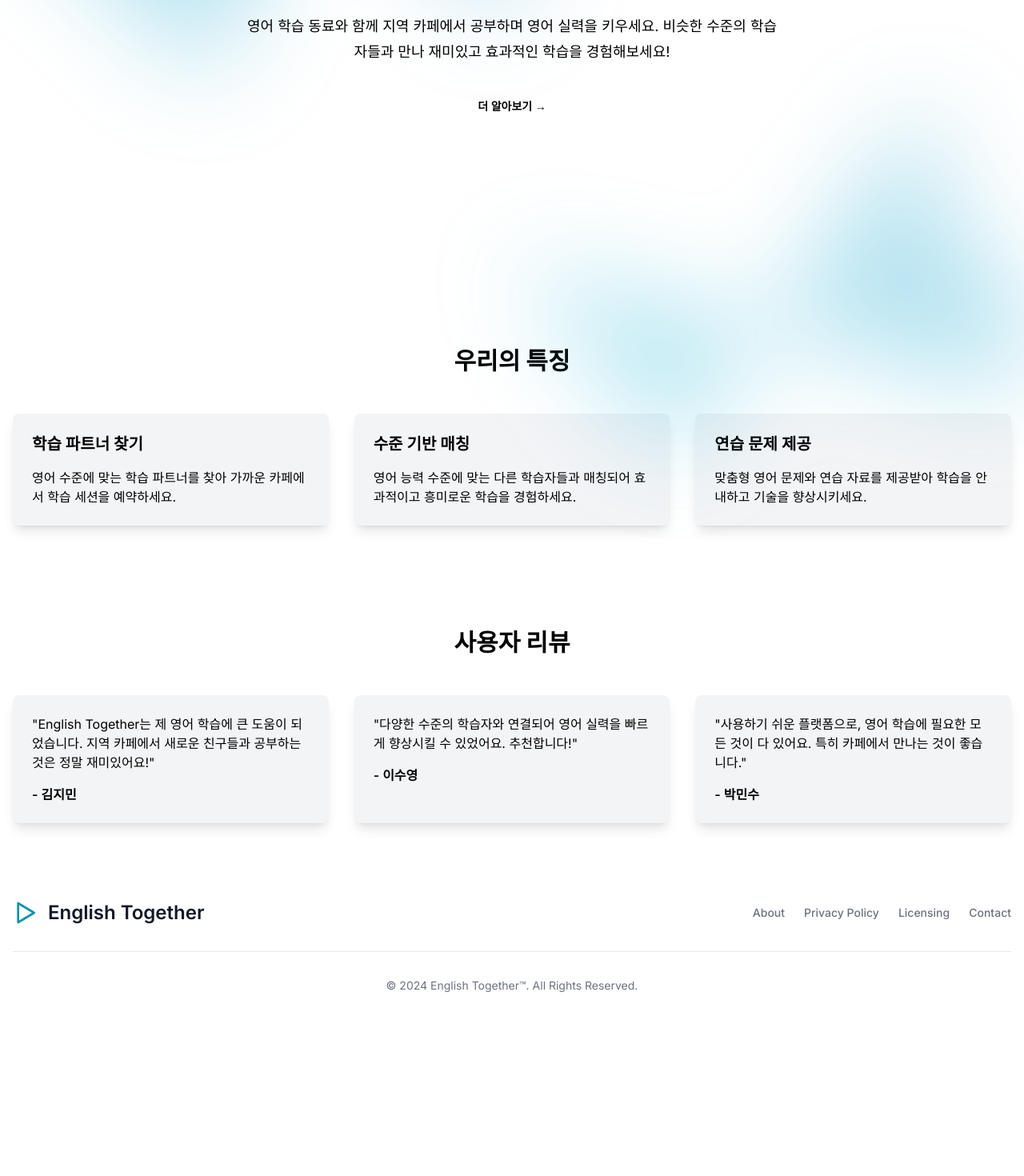
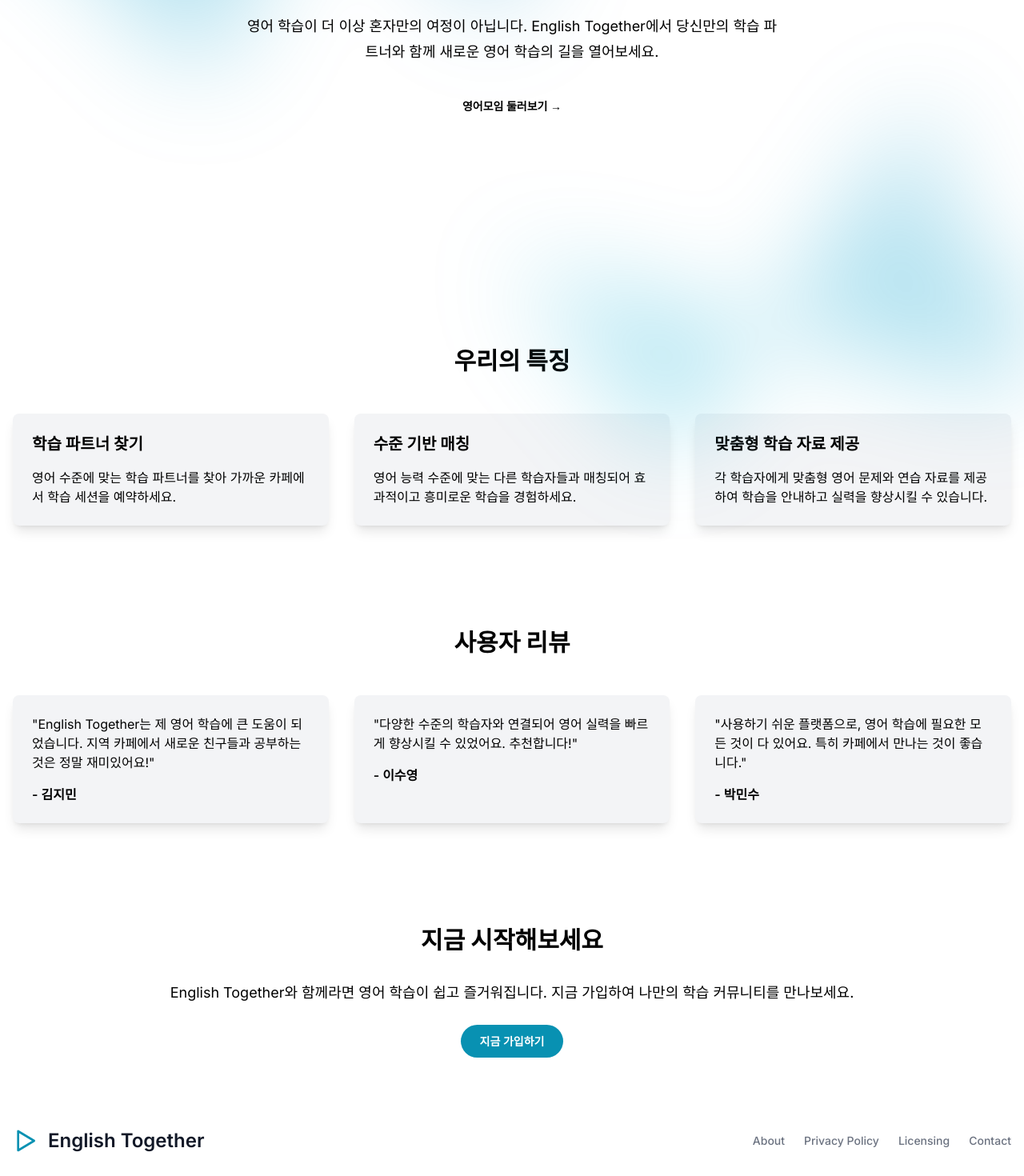
Before and after one commit to together-english/together-english-frontend, a Next.js app: page / in a window 1280 px wide. Shown: the part 420-1890 px from the top of the page at 80% size. Before the commit the page ends 1694 px from the top, so only its background shows below. Built offline with nearby package versions, Linux system fonts and the light colour scheme.

Commit message:
home 및 about us 페이지 수정

```diff
--- a/app/(with-nav)/(home)/page.tsx
+++ b/app/(with-nav)/(home)/page.tsx
@@ -20,23 +20,19 @@ export default function Home() {
               함께하는 영어 학습, 새로운 차원으로
             </h1>
             <p className="mt-6 text-lg leading-8">
-              영어 학습 동료와 함께 지역 카페에서 공부하며 영어 실력을 키우세요. 비슷한
-              수준의 학습자들과 만나 재미있고 효과적인 학습을 경험해보세요!
+              영어 학습이 더 이상 혼자만의 여정이 아닙니다. English Together에서 당신만의
+              학습 파트너와 함께 새로운 영어 학습의 길을 열어보세요.
             </p>
             <div className="mt-10 flex justify-center gap-x-6">
-              <Link
-                href="/about-us"
-                className="text-sm font-semibold leading-6 text-black"
-              >
-                더 알아보기 <span aria-hidden="true">→</span>
+              <Link href="/circle" className="text-sm font-semibold leading-6 text-black">
+                영어모임 둘러보기 <span aria-hidden="true">→</span>
               </Link>
             </div>
           </div>
         </div>
         <div
           aria-hidden="true"
-          className="absolute inset-x-0 top-[calc(100%-13rem)] -z-10 transform-gpu overflow-hidden blur-3xl sm:top-[calc(100%-30rem)]"
-        >
+          className="absolute inset-x-0 top-[calc(100%-13rem)] -z-10 transform-gpu overflow-hidden blur-3xl sm:top-[calc(100%-30rem)]">
           <div
             style={{
               clipPath:
@@ -70,10 +66,12 @@ export default function Home() {
             </div>
             {/* Feature 3 */}
             <div className="bg-gray-100 p-6 rounded-lg shadow-lg">
-              <h3 className="text-xl font-semibold mb-4 text-black">연습 문제 제공</h3>
+              <h3 className="text-xl font-semibold mb-4 text-black">
+                맞춤형 학습 자료 제공
+              </h3>
               <p>
-                맞춤형 영어 문제와 연습 자료를 제공받아 학습을 안내하고 기술을
-                향상시키세요.
+                각 학습자에게 맞춤형 영어 문제와 연습 자료를 제공하여 학습을 안내하고
+                실력을 향상시킬 수 있습니다.
               </p>
             </div>
           </div>
@@ -112,6 +110,22 @@ export default function Home() {
           </div>
         </div>
       </section>
+
+      {/* Call to Action Section */}
+      <section className="py-16 bg-white">
+        <div className="max-w-screen-xl mx-auto px-4 text-center">
+          <h2 className="text-3xl font-bold mb-8 text-black">지금 시작해보세요</h2>
+          <p className="text-lg leading-8 text-black mb-8">
+            English Together와 함께라면 영어 학습이 쉽고 즐거워집니다. 지금 가입하여
+            나만의 학습 커뮤니티를 만나보세요.
+          </p>
+          <Link
+            href="/signup"
+            className="text-sm font-semibold leading-6 text-white bg-cyan-600 hover:bg-cyan-700 px-6 py-3 rounded-full">
+            지금 가입하기
+          </Link>
+        </div>
+      </section>
     </div>
   )
 }
--- a/app/(with-nav)/about-us/page.tsx
+++ b/app/(with-nav)/about-us/page.tsx
@@ -41,45 +41,6 @@ export default function About() {
         </div>
       </section>
 
-      {/* Our Team Section */}
-      <section className="py-16 bg-white">
-        <div className="max-w-screen-xl mx-auto px-4">
-          <h2 className="text-3xl font-bold text-center mb-12 text-black">우리 팀</h2>
-          <div className="grid grid-cols-1 md:grid-cols-2 lg:grid-cols-3 gap-8">
-            {/* Team Member 1 */}
-            <div className="text-center">
-              <img
-                className="mx-auto w-32 h-32 rounded-full mb-4"
-                src="/team-member-1.jpg"
-                alt="팀원 1"
-              />
-              <h3 className="text-xl font-semibold text-black">홍길동</h3>
-              <p className="text-black">CEO & Founder</p>
-            </div>
-            {/* Team Member 2 */}
-            <div className="text-center">
-              <img
-                className="mx-auto w-32 h-32 rounded-full mb-4"
-                src="/team-member-2.jpg"
-                alt="팀원 2"
-              />
-              <h3 className="text-xl font-semibold text-black">김영희</h3>
-              <p className="text-black">CTO</p>
-            </div>
-            {/* Team Member 3 */}
-            <div className="text-center">
-              <img
-                className="mx-auto w-32 h-32 rounded-full mb-4"
-                src="/team-member-3.jpg"
-                alt="팀원 3"
-              />
-              <h3 className="text-xl font-semibold text-black">박철수</h3>
-              <p className="text-black">COO</p>
-            </div>
-          </div>
-        </div>
-      </section>
-
       {/* Call to Action Section */}
       <section className="py-16 bg-gray-100">
         <div className="max-w-screen-xl mx-auto px-4 text-center">
@@ -90,8 +51,7 @@ export default function About() {
           </p>
           <Link
             href="/contact"
-            className="text-sm font-semibold leading-6 text-black bg-blue-500 px-6 py-3 rounded-full"
-          >
+            className="text-sm font-semibold leading-6 text-black bg-cyan-600 hover:bg-cyan-700 px-6 py-3 rounded-full">
             지금 가입하기
           </Link>
         </div>
```
